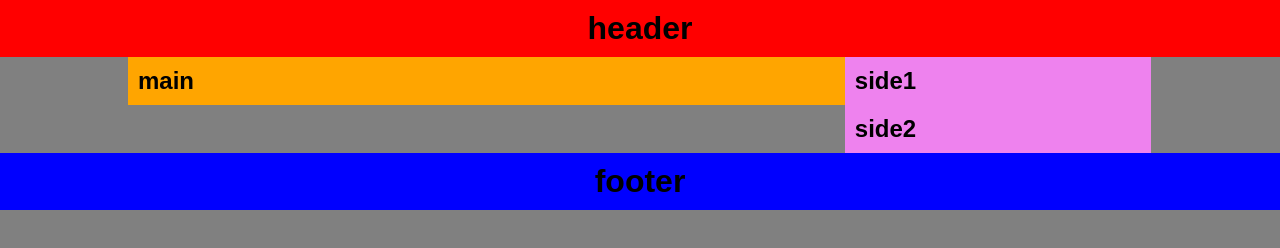
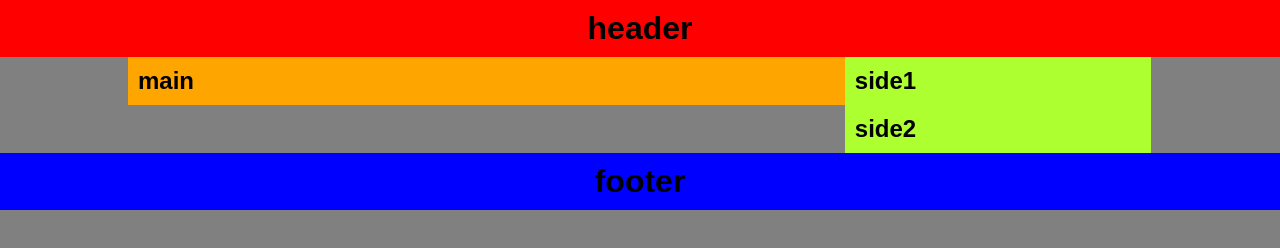
Before and after one commit to akihiro045/web2-6, a plain HTML site: page index.html in a window 1280 px wide. Drawn offline with Linux system fonts and the light colour scheme; a web font is replaced by a local one.

Commit message:
Update default.css

```diff
--- a/css/default.css
+++ b/css/default.css
@@ -23,10 +23,6 @@ section{
 aside{
     padding: 10px;
     background-color: greenyellow;
-}
-aside{
-    padding: 10px;
-    background-color: violet;
 }
 
 footer{
```
